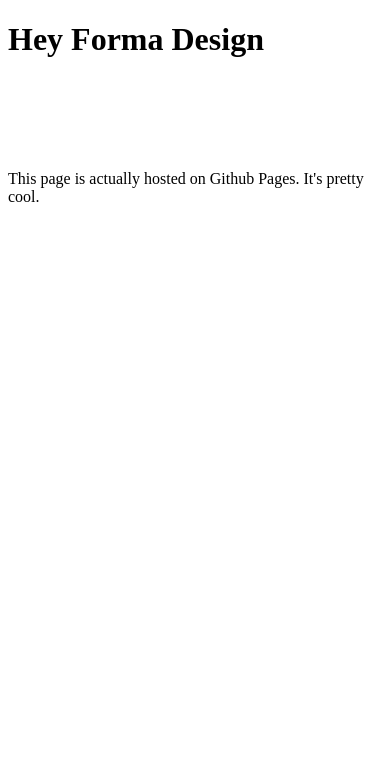
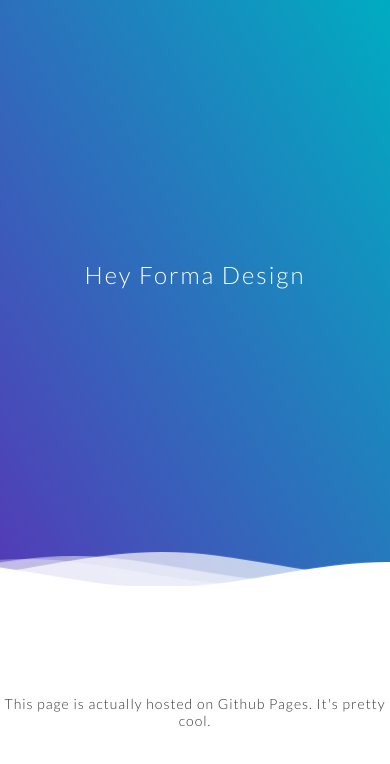
Before and after one commit to kuroumi/kuroumi.github.io, a plain HTML site: page index.html in a window 390 px wide. Drawn offline with Linux system fonts and the light colour scheme.

Commit message:
Update index.html
Adding the CSS

```diff
--- a/index.html
+++ b/index.html
@@ -1,5 +1,114 @@
 <!DOCTYPE html>
 <html>
+    <head>
+        <style>
+            @import url(//fonts.googleapis.com/css?family=Lato:300:400);
+
+body {
+  margin:0;
+}
+
+h1 {
+  font-family: 'Lato', sans-serif;
+  font-weight:300;
+  letter-spacing: 2px;
+  font-size:48px;
+}
+p {
+  font-family: 'Lato', sans-serif;
+  letter-spacing: 1px;
+  font-size:14px;
+  color: #333333;
+}
+
+.header {
+  position:relative;
+  text-align:center;
+  background: linear-gradient(60deg, rgba(84,58,183,1) 0%, rgba(0,172,193,1) 100%);
+  color:white;
+}
+.logo {
+  width:50px;
+  fill:white;
+  padding-right:15px;
+  display:inline-block;
+  vertical-align: middle;
+}
+
+.inner-header {
+  height:65vh;
+  width:100%;
+  margin: 0;
+  padding: 0;
+}
+
+.flex { /*Flexbox for containers*/
+  display: flex;
+  justify-content: center;
+  align-items: center;
+  text-align: center;
+}
+
+.waves {
+  position:relative;
+  width: 100%;
+  height:15vh;
+  margin-bottom:-7px; /*Fix for safari gap*/
+  min-height:100px;
+  max-height:150px;
+}
+
+.content {
+  position:relative;
+  height:20vh;
+  text-align:center;
+  background-color: white;
+}
+
+/* Animation */
+
+.parallax > use {
+  animation: move-forever 25s cubic-bezier(.55,.5,.45,.5)     infinite;
+}
+.parallax > use:nth-child(1) {
+  animation-delay: -2s;
+  animation-duration: 7s;
+}
+.parallax > use:nth-child(2) {
+  animation-delay: -3s;
+  animation-duration: 10s;
+}
+.parallax > use:nth-child(3) {
+  animation-delay: -4s;
+  animation-duration: 13s;
+}
+.parallax > use:nth-child(4) {
+  animation-delay: -5s;
+  animation-duration: 20s;
+}
+@keyframes move-forever {
+  0% {
+   transform: translate3d(-90px,0,0);
+  }
+  100% {
+    transform: translate3d(85px,0,0);
+  }
+}
+/*Shrinking for mobile*/
+@media (max-width: 768px) {
+  .waves {
+    height:40px;
+    min-height:40px;
+  }
+  .content {
+    height:30vh;
+  }
+  h1 {
+    font-size:24px;
+  }
+}
+        </style>
+    </head>
 <body>
 <div class="header">
     <!--Content before waves-->
```
